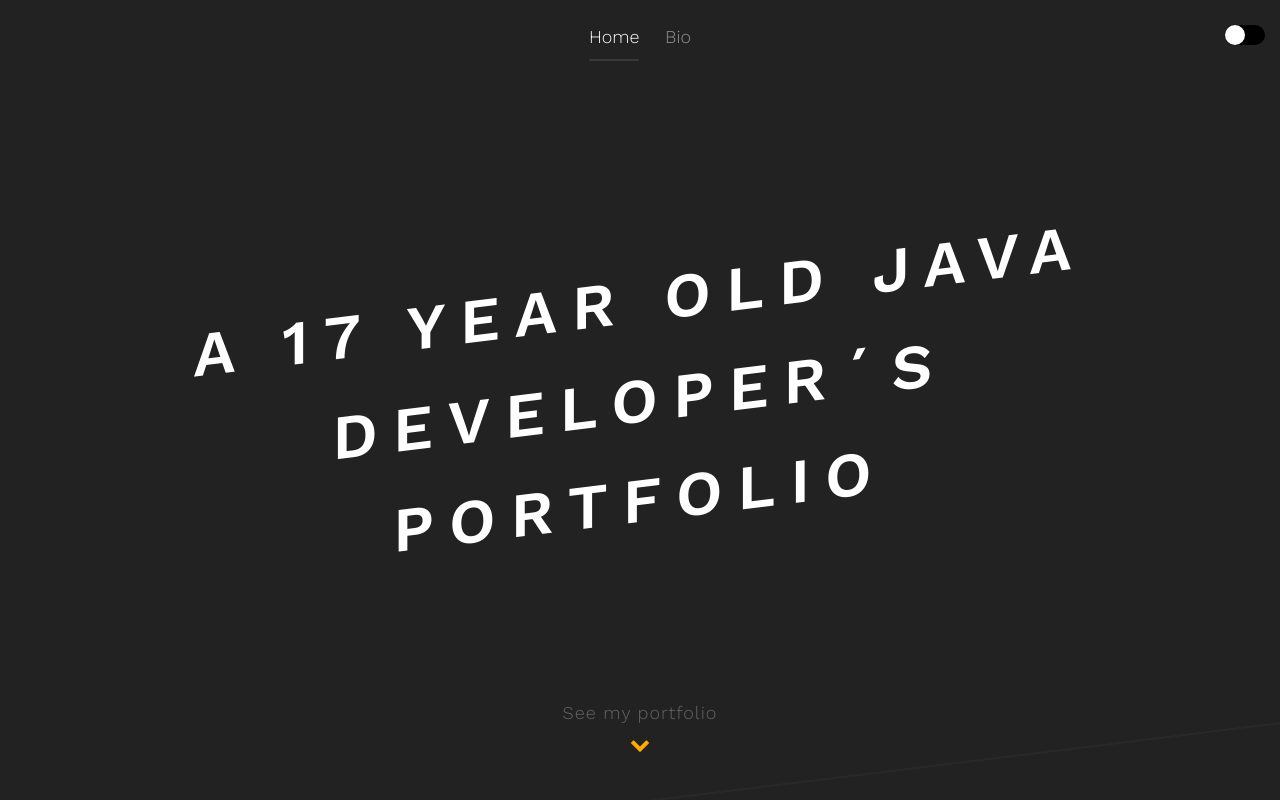
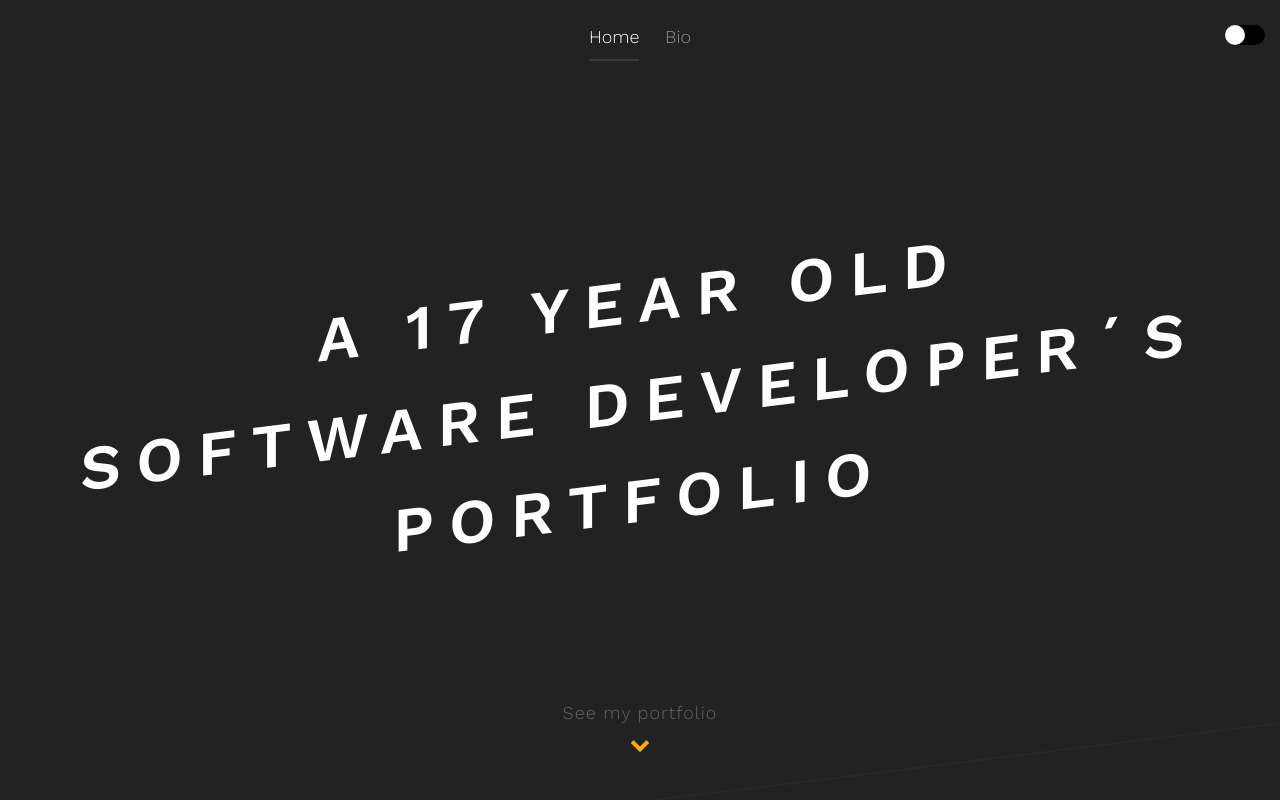
Before and after one commit to xnathangithub/My-Portfolio, a plain HTML site: page index.html in a window 1280 px wide. Shown: the top 800 px of the page. Drawn offline with nearby package versions, Linux system fonts and the light colour scheme; some packages are replaced by stand-ins of ours; no server answers; files whose address does not match are found by name; a web font is replaced by a local one.

Commit message:
Update index.html

```diff
--- a/index.html
+++ b/index.html
@@ -114,7 +114,7 @@
 			<div class="container">
 				<div class="fh5co-text-wrap animate-box">
 					<div class="fh5co-intro-text">
-						<h1>A 17 Year Old Java Developer&acute;s Portfolio</h1>
+						<h1>A 17 Year Old Software Developer&acute;s Portfolio</h1>
 					</div>
 				</div>
 			</div>
```
